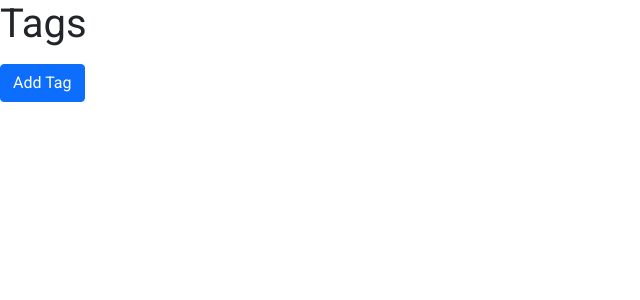
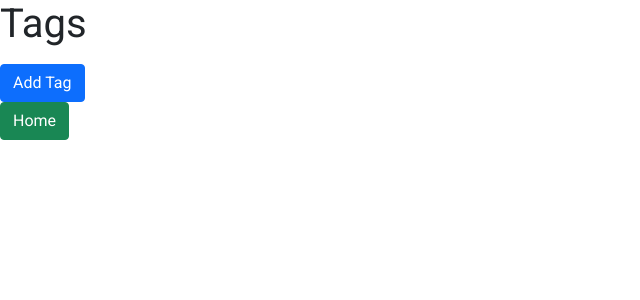
Before and after one commit to philipbrowne/Blogly, a Flask app: page /tags in a window 1280 px wide. Shown: the top 300 px of the page, without its empty margins (0-640 px from the left). Run offline with Flask 2, Linux system fonts and the light colour scheme; data that the repository does not hold is empty.

Commit message:
update tags ui with home btn

```diff
--- a/templates/tags.html
+++ b/templates/tags.html
@@ -1,5 +1,6 @@
 {% extends 'base.html' %} {%block title%}Tags{% endblock %} {% block content %} <h1>Tags</h1>
 <ul> {% for tag in tags %} <li><a href="./tags/{{tag.id}}">{{tag.name}}</a></li> {% endfor %} </ul>
 <div id="createnew">
-    <a href="./tags/new"><button id="newtag" class="btn btn-primary">Add Tag</button></a>
+    <a href="./tags/new"><button id="newtag" class="btn btn-primary">Add Tag</button></a><br>
+    <a href="/"><button class="btn btn-success">Home</button></a>
 </div> {% endblock %}
```
